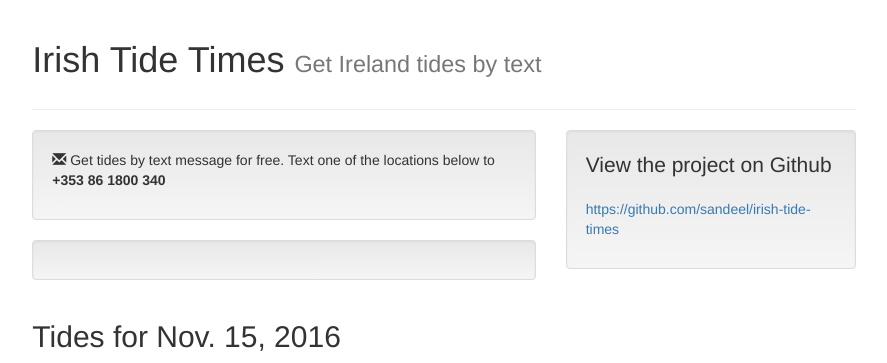
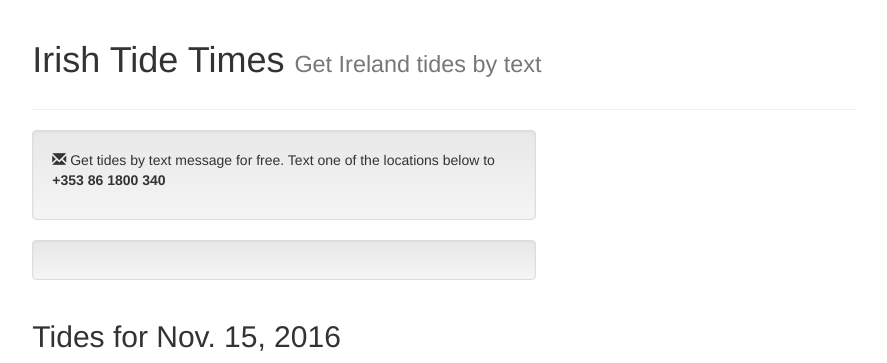
Before and after one commit to sandeel/irish-tide-times, a Django app: page / in a window 1280 px wide. Shown: the top 363 px of the page, without its empty margins (196-1083 px from the left). Run offline with Django 3.2, Linux system fonts and the light colour scheme; data that the repository does not hold is empty; some libraries are stand-ins or nearby versions.

Commit message:
remove github link

```diff
--- a/irishtidetimes_django/templates/website/landing_page.html
+++ b/irishtidetimes_django/templates/website/landing_page.html
@@ -24,10 +24,6 @@
             </div>
         </div>
         <div class="col-md-3">
-            <div class="well">
-                <p class="lead">View the project on Github</p>
-                <p><a href = "https://github.com/sandeel/irish-tide-times">https://github.com/sandeel/irish-tide-times</a></p>
-            </div>
         </div>
         <div class="col-md-2"></div>
     </div>
```
